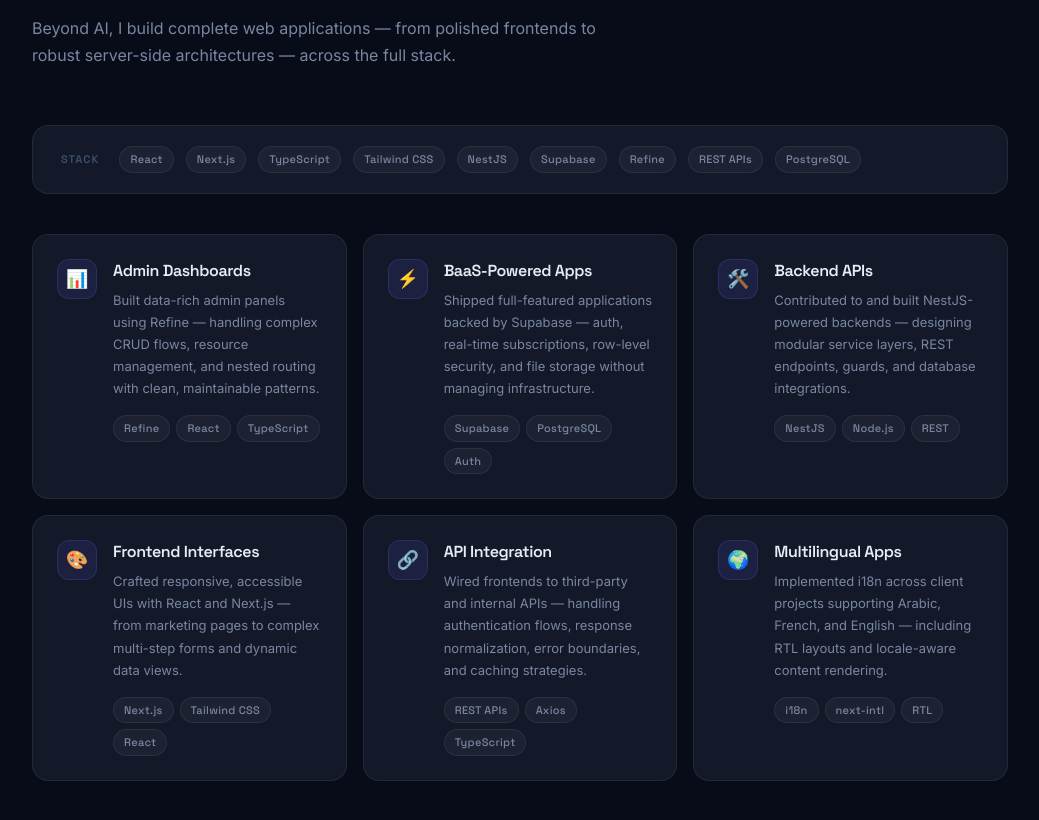
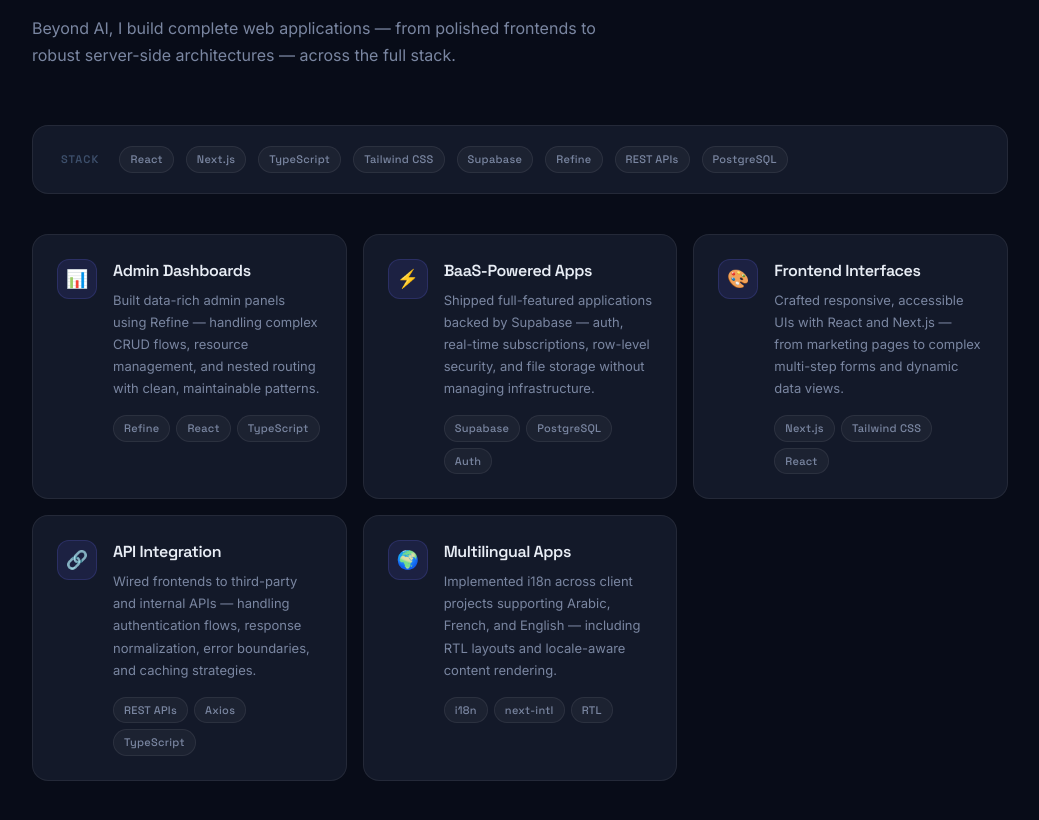
Before and after one commit to HammaAnes/portfolio-anas, a Next.js app: page / in a window 1280 px wide. Shown: the part 3531-4351 px from the top of the page, without its empty margins (120-1159 px from the left). Built offline with nearby package versions, Linux system fonts and the light colour scheme.

Commit message:
removed nest JS experience

```diff
--- a/src/app/page.tsx
+++ b/src/app/page.tsx
@@ -671,7 +671,7 @@ export default function Home() {
               </span>
               {[
                 "React", "Next.js", "TypeScript", "Tailwind CSS",
-                "NestJS", "Supabase", "Refine", "REST APIs", "PostgreSQL",
+                "Supabase", "Refine", "REST APIs", "PostgreSQL",
               ].map((t) => (
                 <Tag key={t}>{t}</Tag>
               ))}
@@ -691,12 +691,7 @@ export default function Home() {
                 description="Shipped full-featured applications backed by Supabase — auth, real-time subscriptions, row-level security, and file storage without managing infrastructure."
                 tags={["Supabase", "PostgreSQL", "Auth"]}
               />
-              <WebCard
-                icon="🛠️"
-                title="Backend APIs"
-                description="Contributed to and built NestJS-powered backends — designing modular service layers, REST endpoints, guards, and database integrations."
-                tags={["NestJS", "Node.js", "REST"]}
-              />
+
               <WebCard
                 icon="🎨"
                 title="Frontend Interfaces"
```
